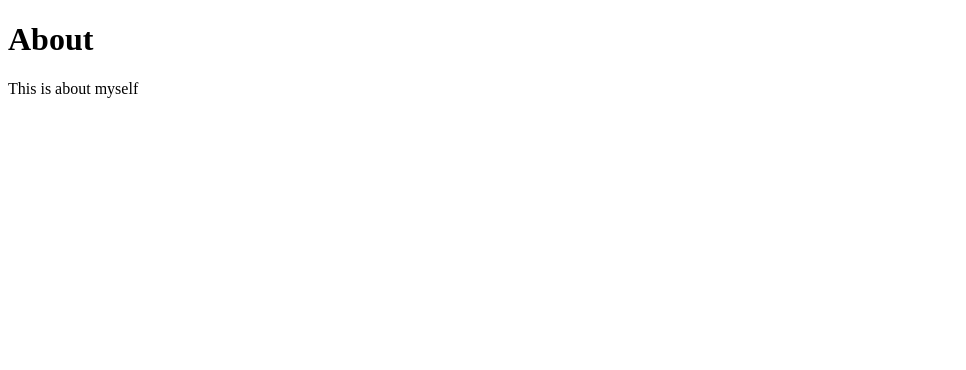
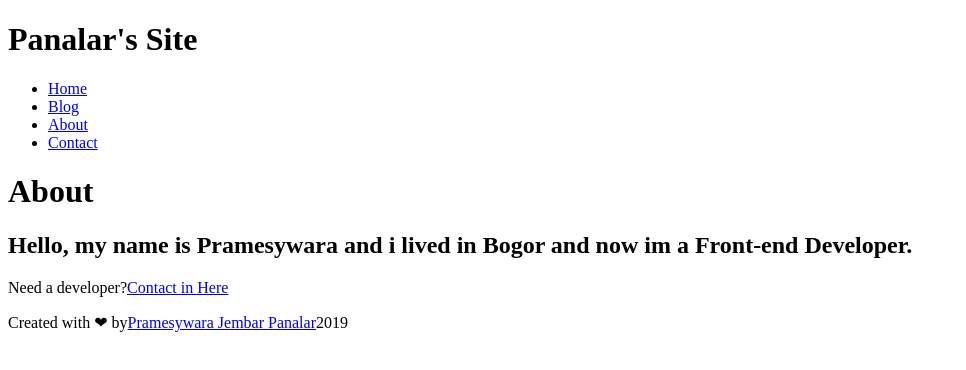
Before and after one commit to pramesywaraj/learn_gatsby, a Gatsby site: page /about in a window 1280 px wide. Shown: the whole page, without its empty margins (0-966 px from the left). Built offline with nearby package versions, Linux system fonts and the light colour scheme; Gatsby itself is replaced by a stand-in of ours.

Commit message:
add a layout

```diff
--- /dev/null
+++ b/src/components/footer.js
@@ -0,0 +1,16 @@
+import React from 'react'
+import { Link } from 'gatsby'
+
+export default function Footer() {
+    return (
+        <footer>
+            <p>
+                Created with ❤ by
+                <Link to={'/contact'}>
+                    Pramesywara Jembar Panalar
+                </Link>
+                2019
+            </p>
+        </footer>
+    )
+}
--- /dev/null
+++ b/src/components/header.js
@@ -0,0 +1,26 @@
+import React from 'react'
+import { Link } from 'gatsby'
+
+export default function Header() {
+    return (
+        <header>
+            <h1>Panalar's Site</h1>
+            <nav>
+                <ul>
+                    <li>
+                        <Link to={'/'}>Home</Link>
+                    </li>
+                    <li>
+                        <Link to={'/blogs'}>Blog</Link>
+                    </li>
+                    <li>
+                        <Link to={'/about'}>About</Link>
+                    </li>
+                    <li>
+                        <Link to={'/contact/'}>Contact</Link>
+                    </li>
+                </ul>
+            </nav>
+        </header>
+    )
+}
--- /dev/null
+++ b/src/components/layout.js
@@ -0,0 +1,15 @@
+import React from 'react'
+
+import Header from '../components/header'
+import Footer from '../components/Footer'
+
+
+export default function Layout({children}) {
+    return (
+        <div>
+            <Header />
+            {children}
+            <Footer />
+        </div>
+    )
+}
--- a/src/pages/about.js
+++ b/src/pages/about.js
@@ -1,10 +1,18 @@
 import React from 'react'
+import { Link } from 'gatsby'
+import Layout from '../components/layout';
 
 export default function AboutPage() {
     return (
-        <div>
+        <Layout>
             <h1>About</h1>
-            <p>This is about myself</p>
-        </div>
+            <h2>Hello, my name is Pramesywara and i lived in Bogor and now im a Front-end Developer.</h2>
+            <p>
+                Need a developer?
+                <Link to={'/contact'}>
+                    Contact in Here
+                </Link>
+            </p>
+        </Layout>
     )
 }
--- a/src/pages/blogs.js
+++ b/src/pages/blogs.js
@@ -1,10 +1,11 @@
 import React from 'react'
+import Layout from '../components/layout';
 
 export default function BlogPage() {
     return (
-        <div>
+        <Layout>
             <h1>Blog</h1>
             <p>Ini adalah contoh post</p>
-        </div>
+        </Layout>
     )
 }
--- a/src/pages/index.js
+++ b/src/pages/index.js
@@ -1,11 +1,13 @@
 import React from 'react'
+
+import Layout from '../components/layout';
 
 const IndexPage = () => {
     return (
-        <div>
+        <Layout>
             <h1>Hello,</h1>
             <h2>My Name is Pramesywara Jembar P</h2>
-        </div>
+        </Layout>
     )
 }
 
```
Also changed, not shown: src/pages/contact.js (+9 -2 lines).
